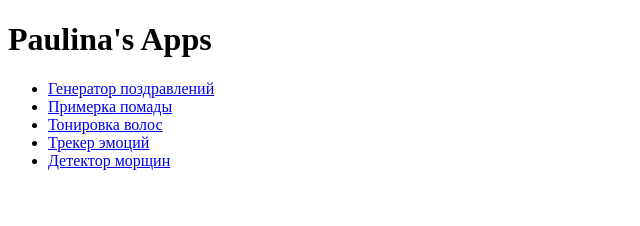
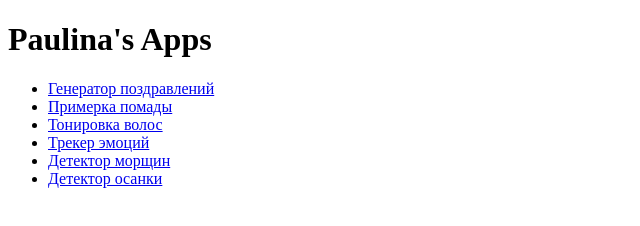
Before and after one commit to polipolinski/AI-Experiments, a plain HTML site: page index.html in a window 1280 px wide. Shown: the whole page, without its empty margins (0-640 px from the left). Drawn offline with Linux system fonts and the light colour scheme.

Commit message:
Update index.html

```diff
--- a/index.html
+++ b/index.html
@@ -9,6 +9,7 @@
     <li><a href="hair-tryon.html">Тонировка волос</a></li>
     <li><a href="emotion-tracker.html">Трекер эмоций</a></li>
     <li><a href="face_detector.html">Детектор морщин</a></li>
+    <li><a href="posture-detector.html">Детектор осанки</a></li>
   </ul>
 </body>
 </html>
```
